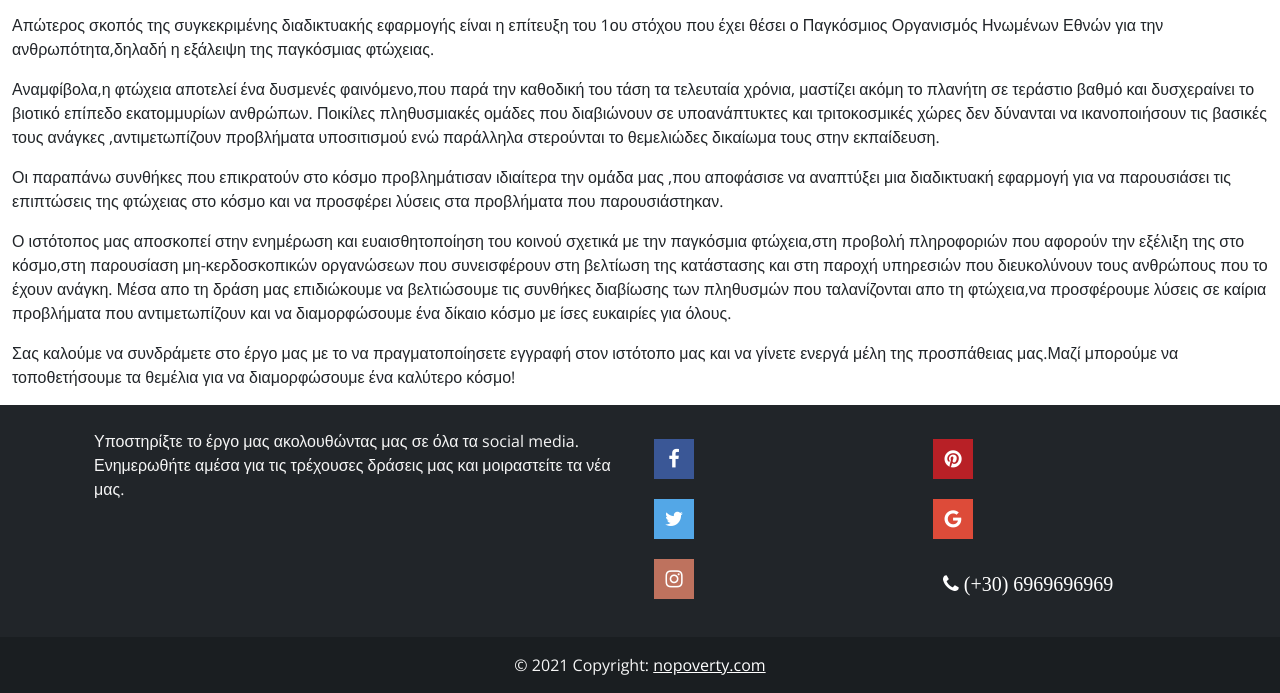
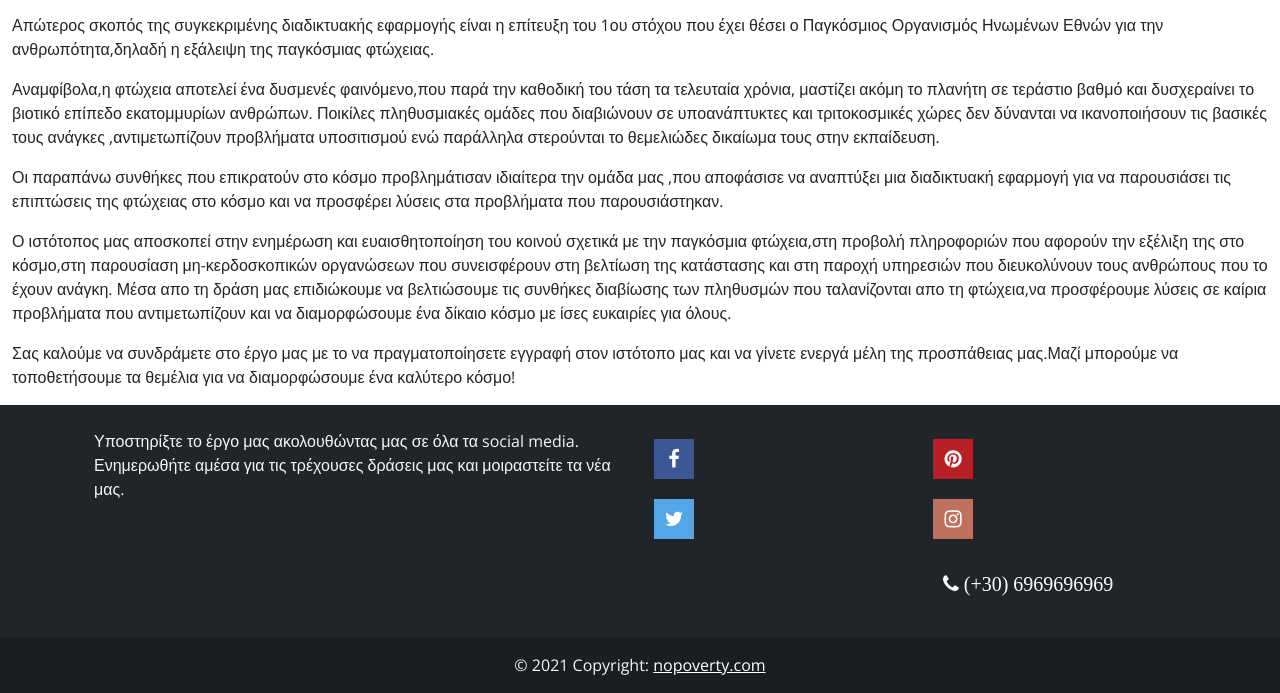
Before and after one commit to alexkana/HelpingHand, a plain HTML site: page pages/AboutUs.html in a window 1280 px wide. Shown: the part 403-1096 px from the top of the page. Drawn offline with nearby package versions, Linux system fonts and the light colour scheme.

Commit message:
Good by G

```diff
--- a/pages/AboutUs.html
+++ b/pages/AboutUs.html
@@ -137,10 +137,6 @@
                     <li>
                         <a href="https://twitter.com/Helping86441471" target="_blank" class="fa fa-twitter"></a>
                     </li>
-                    <li>
-                        <a href="https://www.instagram.com/helping_hand.auth/" target="_blank"
-                           class="fa fa-instagram"></a>
-                    </li>
 
                 </ul>
             </div>
@@ -154,7 +150,8 @@
                            class="fa fa-pinterest"></a>
                     </li>
                     <li>
-                        <a href="#!" class="fa fa-google"></a>
+                        <a href="https://www.instagram.com/helping_hand.auth/" target="_blank"
+                           class="fa fa-instagram"></a>
                     </li>
                     <li>
                         <br>
--- a/styles/style.css
+++ b/styles/style.css
@@ -139,11 +139,6 @@ border: 1em ;
     color: white;
 }
 
-.fa-google {
-    background: #dd4b39;
-    color: white;
-}
-
 .btn {
   border: none;
   font-size: inherit;
```
Also changed, not shown: pages/LoginPage.html (+2 -5 lines), pages/Organization.html (+1 -4 lines), pages/contact.html (+1 -4 lines), pages/mainpage.html (+2 -5 lines).
